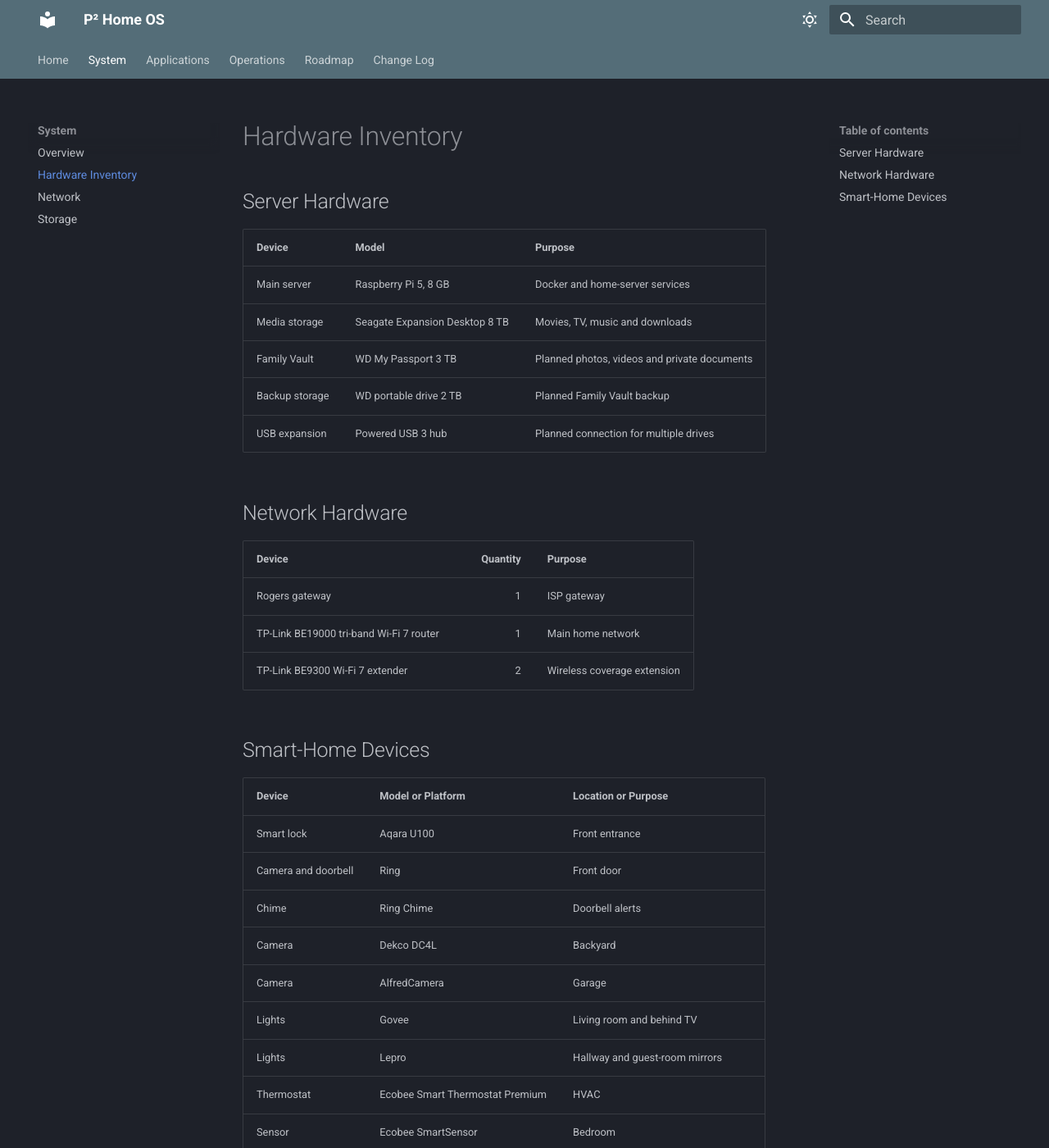
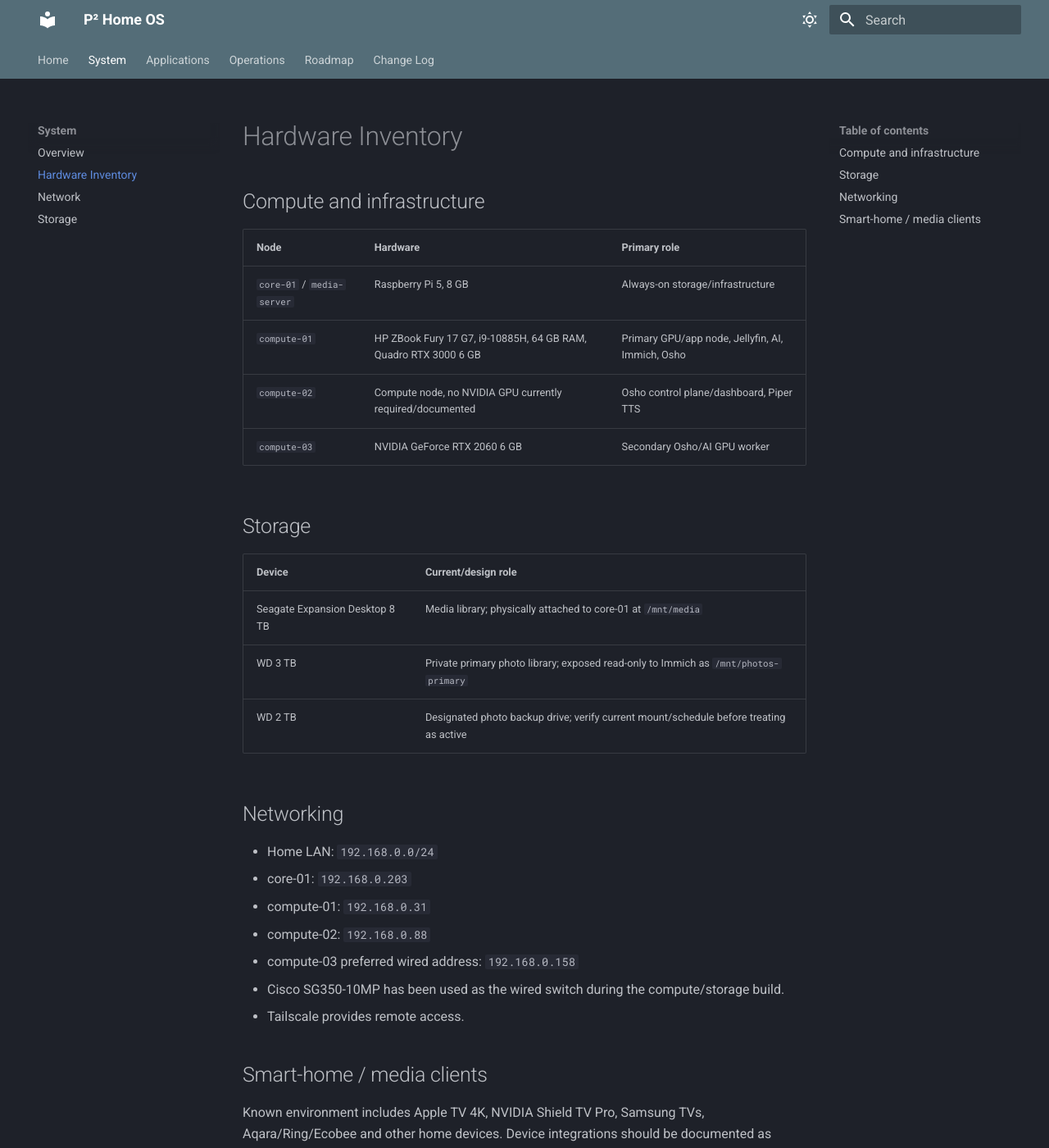
Before and after one commit to prabhat324/p2-home-os, an MkDocs documentation site: the page built from docs/02-hardware-inventory.md, in a window 1280 px wide and 1400 px high. Shown: the whole window at 82% size. Built offline with MkDocs 1.6.1 and Material for MkDocs 9.7.7, drawn with Linux system fonts in a browser that asks for light colours; some of the changed text lies outside the part shown.

Commit message:
docs: update hardware inventory

```diff
--- a/docs/02-hardware-inventory.md
+++ b/docs/02-hardware-inventory.md
@@ -1,72 +1,32 @@
 # Hardware Inventory
 
-## Server Hardware
+## Compute and infrastructure
 
-| Device | Model | Purpose |
+| Node | Hardware | Primary role |
 |---|---|---|
-| Main server | Raspberry Pi 5, 8 GB | Docker and home-server services |
-| Media storage | Seagate Expansion Desktop 8 TB | Movies, TV, music and downloads |
-| Family Vault | WD My Passport 3 TB | Planned photos, videos and private documents |
-| Backup storage | WD portable drive 2 TB | Planned Family Vault backup |
-| USB expansion | Powered USB 3 hub | Planned connection for multiple drives |
+| `core-01` / `media-server` | Raspberry Pi 5, 8 GB | Always-on storage/infrastructure |
+| `compute-01` | HP ZBook Fury 17 G7, i9-10885H, 64 GB RAM, Quadro RTX 3000 6 GB | Primary GPU/app node, Jellyfin, AI, Immich, Osho |
+| `compute-02` | Compute node, no NVIDIA GPU currently required/documented | Osho control plane/dashboard, Piper TTS |
+| `compute-03` | NVIDIA GeForce RTX 2060 6 GB | Secondary Osho/AI GPU worker |
 
-## Network Hardware
+## Storage
 
-| Device | Quantity | Purpose |
-|---|---:|---|
-| Rogers gateway | 1 | ISP gateway |
-| TP-Link BE19000 tri-band Wi-Fi 7 router | 1 | Main home network |
-| TP-Link BE9300 Wi-Fi 7 extender | 2 | Wireless coverage extension |
+| Device | Current/design role |
+|---|---|
+| Seagate Expansion Desktop 8 TB | Media library; physically attached to core-01 at `/mnt/media` |
+| WD 3 TB | Private primary photo library; exposed read-only to Immich as `/mnt/photos-primary` |
+| WD 2 TB | Designated photo backup drive; verify current mount/schedule before treating as active |
 
-## Smart-Home Devices
+## Networking
 
-| Device | Model or Platform | Location or Purpose |
-|---|---|---|
-| Smart lock | Aqara U100 | Front entrance |
-| Camera and doorbell | Ring | Front door |
-| Chime | Ring Chime | Doorbell alerts |
-| Camera | Dekco DC4L | Backyard |
-| Camera | AlfredCamera | Garage |
-| Lights | Govee | Living room and behind TV |
-| Lights | Lepro | Hallway and guest-room mirrors |
-| Thermostat | Ecobee Smart Thermostat Premium | HVAC |
-| Sensor | Ecobee SmartSensor | Bedroom |
-| Fan/humidifier | Dyson smart humidifier and fan | Home climate |
-| Smoke alarm | Kidde smart alarm | Fire and CO monitoring |
-| Home hub | Apple TV 4K | Apple Home hub |
-| Television | Samsung Neo QLED | Media and Home Assistant integration |
+- Home LAN: `192.168.0.0/24`
+- core-01: `192.168.0.203`
+- compute-01: `192.168.0.31`
+- compute-02: `192.168.0.88`
+- compute-03 preferred wired address: `192.168.0.158`
+- Cisco SG350-10MP has been used as the wired switch during the compute/storage build.
+- Tailscale provides remote access.
 
-# Hardware Inventory
+## Smart-home / media clients
 
-## Server and Storage
-
-| Device | Purpose |
-|---|---|
-| Raspberry Pi 5, 8 GB | Main server |
-| Seagate Expansion 8 TB | Movies, TV, music and downloads |
-| WD My Passport 3 TB | Planned Family Vault |
-| WD 2 TB drive | Planned Family Vault backup |
-| Powered USB 3 hub | Connect multiple storage devices |
-
-## Network
-
-| Device | Purpose |
-|---|---|
-| Rogers gateway | ISP connection |
-| TP-Link BE19000 | Main Wi-Fi 7 router |
-| TP-Link BE9300 x2 | Range extenders |
-
-## Smart Home
-
-- Aqara U100 front-door lock
-- Ring front-door camera and chime
-- Dekco DC4L backyard camera
-- AlfredCamera garage camera
-- Govee living-room and TV lights
-- Lepro mirror lights
-- Ecobee Smart Thermostat Premium
-- Ecobee bedroom SmartSensor
-- Dyson humidifier and fan
-- Kidde smart smoke alarm
-- Apple TV 4K
-- Samsung Smart TV
+Known environment includes Apple TV 4K, NVIDIA Shield TV Pro, Samsung TVs, Aqara/Ring/Ecobee and other home devices. Device integrations should be documented as confirmed when actively connected to Home Assistant rather than inferred from ownership alone.
```
